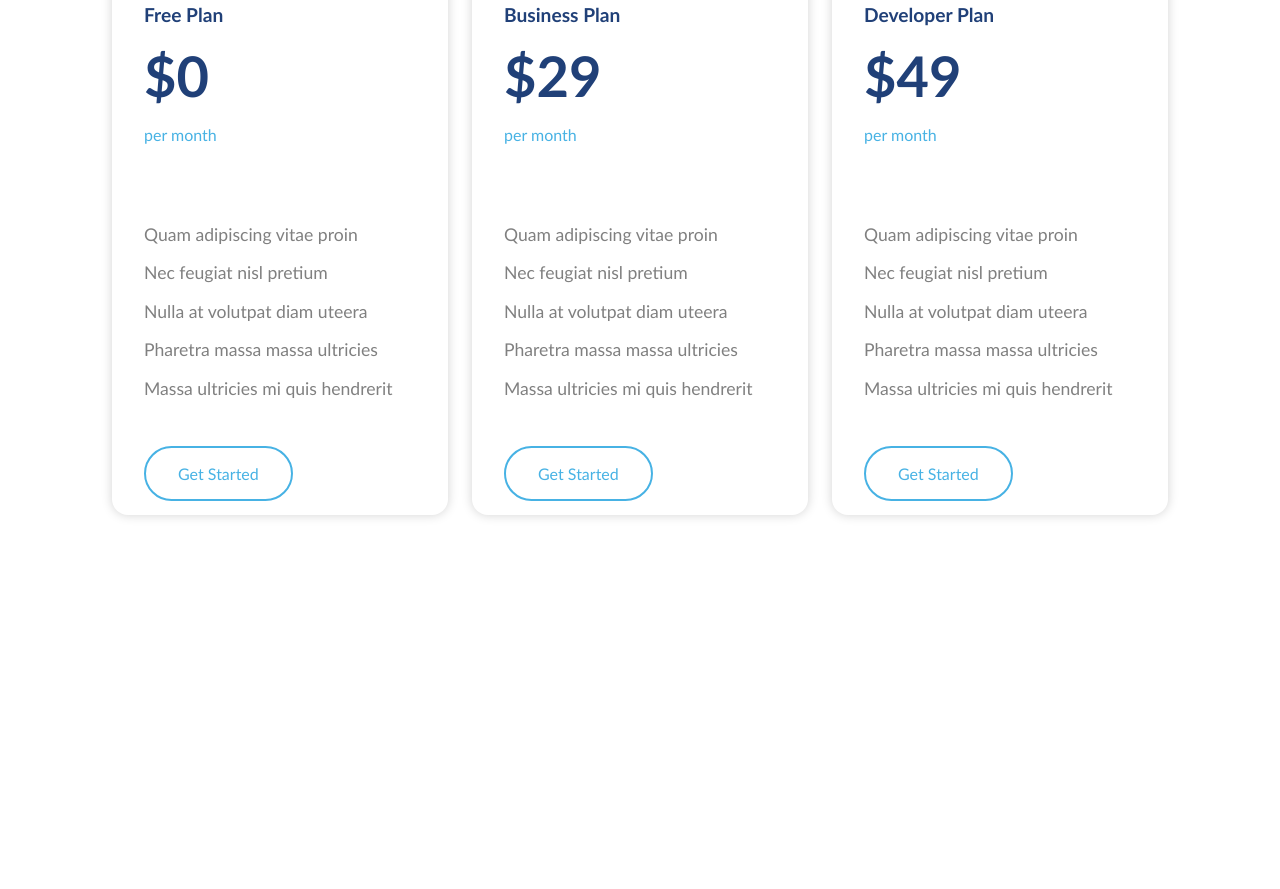
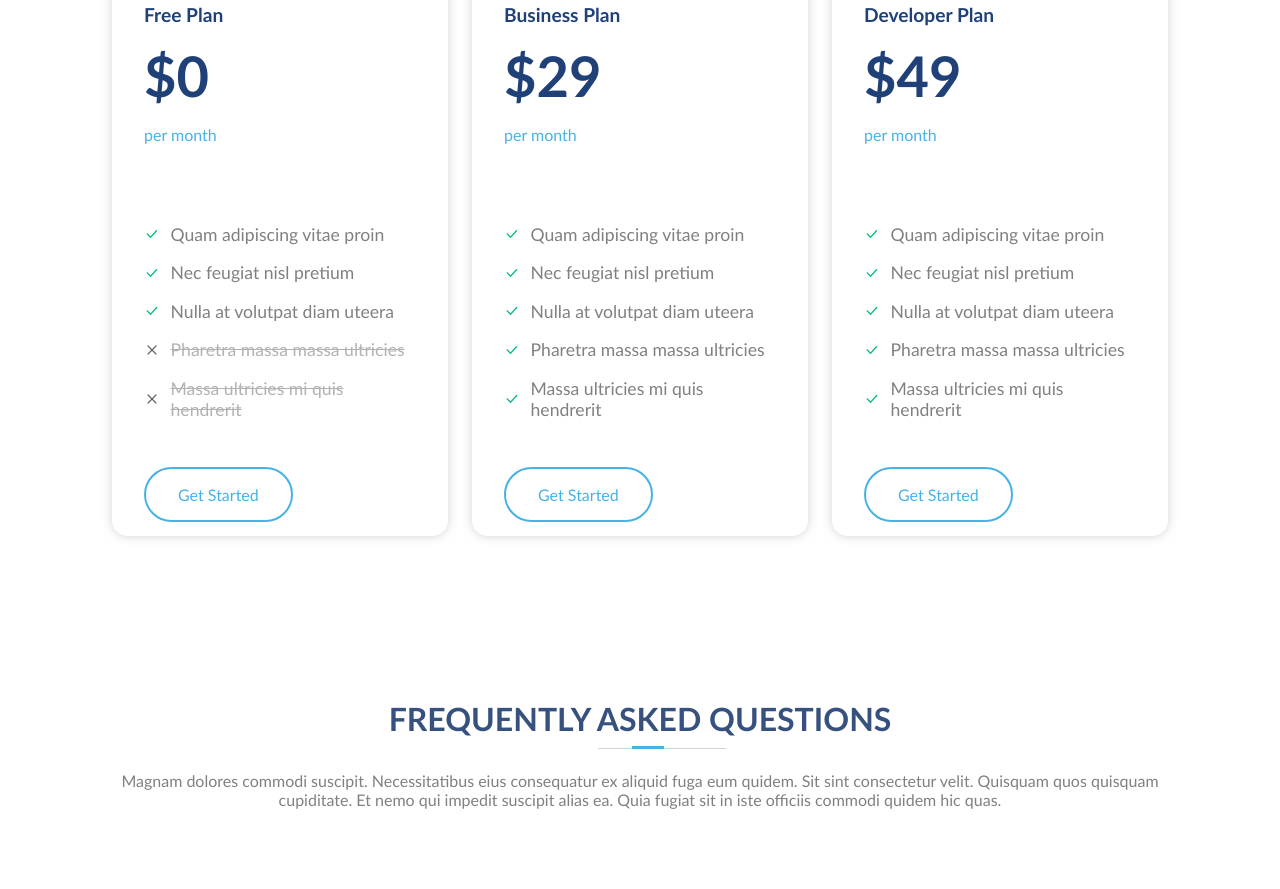
Before and after one commit to Gmedulla101/Template-project, a plain HTML site: page index.html in a window 1280 px wide. Shown: the part 6542-7431 px from the top of the page. Before the commit the page ends 7137 px from the top, so only its background shows below. Drawn offline with Linux system fonts and the light colour scheme.

Commit message:
finalising the pricing section

```diff
--- a/index.html
+++ b/index.html
@@ -483,11 +483,11 @@
                     </div>
 
                     <ul>
-                        <li> Quam adipiscing vitae proin </li>
-                        <li> Nec feugiat nisl pretium </li>
-                        <li> Nulla at volutpat diam uteera </li>
-                        <li> Pharetra massa massa ultricies </li>
-                        <li> Massa ultricies mi quis hendrerit </li>
+                        <li> <img src="images/checkmark.png" alt="">  Quam adipiscing vitae proin </li>
+                        <li> <img src="images/checkmark.png" alt="">  Nec feugiat nisl pretium </li>
+                        <li> <img src="images/checkmark.png" alt="">  Nulla at volutpat diam uteera </li>
+                        <li> <img src="images/close.png" alt=""> Pharetra massa massa ultricies </li>
+                        <li> <img src="images/close.png" alt=""> Massa ultricies mi quis hendrerit </li>
                     </ul>
                     <div class="pricing-link">
                         <a href="#"> Get Started </a>
@@ -508,11 +508,11 @@
                     </div>
 
                     <ul>
-                        <li> Quam adipiscing vitae proin </li>
-                        <li> Nec feugiat nisl pretium </li>
-                        <li> Nulla at volutpat diam uteera </li>
-                        <li> Pharetra massa massa ultricies </li>
-                        <li> Massa ultricies mi quis hendrerit </li>
+                        <li> <img src="images/checkmark.png" alt="">  Quam adipiscing vitae proin </li>
+                        <li> <img src="images/checkmark.png" alt="">  Nec feugiat nisl pretium </li>
+                        <li> <img src="images/checkmark.png" alt="">  Nulla at volutpat diam uteera </li>
+                        <li> <img src="images/checkmark.png" alt="">  Pharetra massa massa ultricies </li>
+                        <li> <img src="images/checkmark.png" alt="">  Massa ultricies mi quis hendrerit </li>
                     </ul>
                     <div class="pricing-link">
                         <a href="#"> Get Started </a>
@@ -533,17 +533,25 @@
                     </div>
 
                     <ul>
-                        <li> Quam adipiscing vitae proin </li>
-                        <li> Nec feugiat nisl pretium </li>
-                        <li> Nulla at volutpat diam uteera </li>
-                        <li> Pharetra massa massa ultricies </li>
-                        <li> Massa ultricies mi quis hendrerit </li>
+                        <li> <img src="images/checkmark.png" alt=""> Quam adipiscing vitae proin </li>
+                        <li> <img src="images/checkmark.png" alt="">  Nec feugiat nisl pretium </li>
+                        <li> <img src="images/checkmark.png" alt="">  Nulla at volutpat diam uteera </li>
+                        <li> <img src="images/checkmark.png" alt="">  Pharetra massa massa ultricies </li>
+                        <li> <img src="images/checkmark.png" alt="">  Massa ultricies mi quis hendrerit </li>
                     </ul>
                     <div class="pricing-link">
                         <a href="#"> Get Started </a>
                     </div>
                 </div>
             </section>
+        </section>
+        <section class="faqs division">
+            <h1 class="section-title">
+                FREQUENTLY ASKED QUESTIONS
+            </h1>
+            <p class="section-p">
+                Magnam dolores commodi suscipit. Necessitatibus eius consequatur ex aliquid fuga eum quidem. Sit sint consectetur velit. Quisquam quos quisquam cupiditate. Et nemo qui impedit suscipit alias ea. Quia fugiat sit in iste officiis commodi quidem hic quas.
+            </p>
         </section>
 
 
--- a/main.css
+++ b/main.css
@@ -553,6 +553,9 @@ nav .menu-list .deep-list a{
 .pricing-plan ul li{
     margin-bottom: 1em;
     font-size: 1.1em;
+    display: flex;
+    align-items: center;
+    gap: 0.6em;
 }
 
 .pricing-link a{
@@ -570,6 +573,11 @@ nav .menu-list .deep-list a{
 .pricing-plans{
     display: flex;
     gap: 1.5em;
+}
+
+.pricing-plan:first-of-type ul li:nth-child(4), .pricing-plan:first-of-type ul li:nth-child(5){
+    text-decoration: line-through;
+    opacity: 0.6;
 }
 /* MEDIA QUERIES */
 /* MEDIA QUERY FOR THE HEADER AND NAV */
```
Also changed, not shown: images/checkmark.png (added), images/close.png (added).
